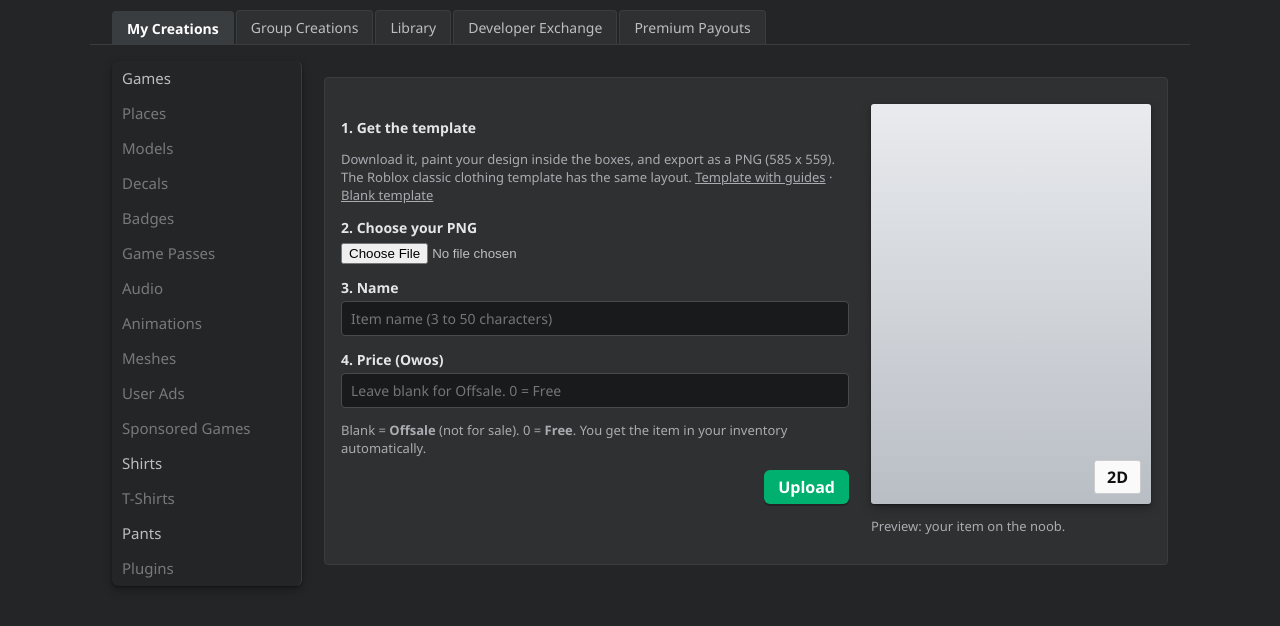
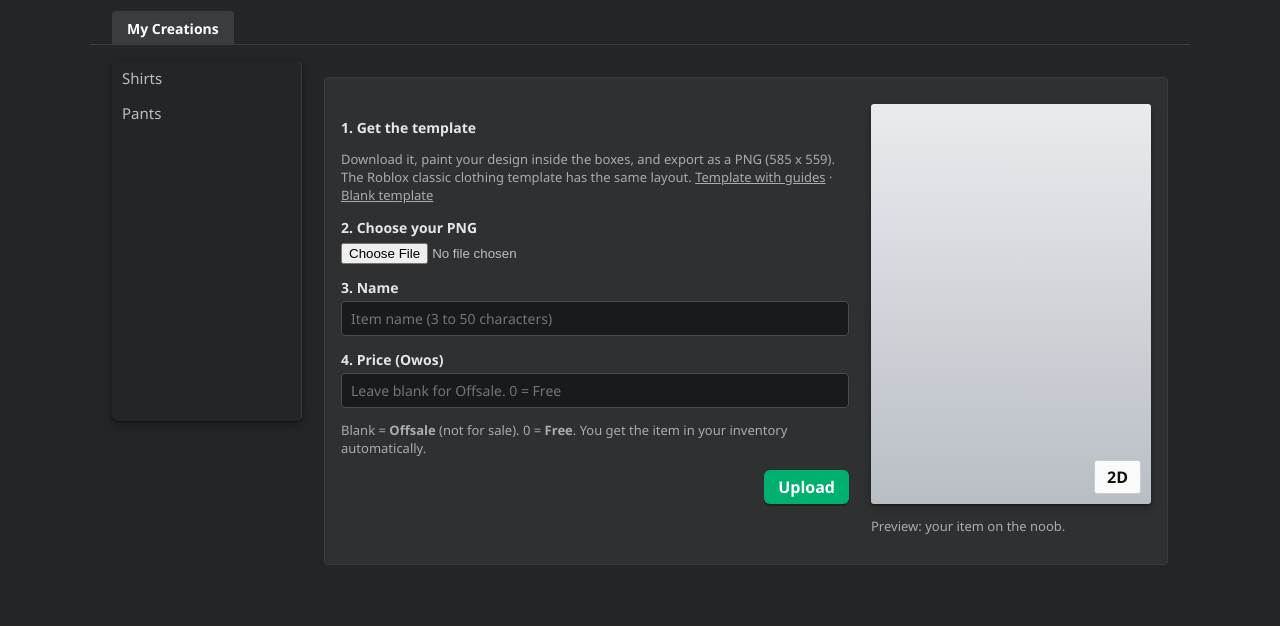
Before and after one commit to pedroamigolegal-creator/Owoxy, a plain HTML site: page create.html in a window 1280 px wide. Drawn offline with nearby package versions, Linux system fonts and the light colour scheme; a script that the page names is missing.

Commit message:
Create: só My Creations e as opções UGC, Shirts, Pants e Faces
Co-Authored-By: Claude Sonnet 5.5 <noreply@anthropic.com>
Claude-Session: https://claude.ai/code/session_01MHp6tH6NyvZ4DCioz5SD1D

```diff
--- a/create.html
+++ b/create.html
@@ -25,26 +25,13 @@
   <div class="layout">
     <aside class="sidebar" id="sidebar-slot"></aside>
     <main class="main wide rb" id="main">
-      <div class="rb-tabs" role="tablist"><a class="on" href="create.html">My Creations</a><span data-soon>Group Creations</span><span data-soon>Library</span><span data-soon>Developer Exchange</span><span data-soon>Premium Payouts</span></div>
+      <div class="rb-tabs" role="tablist"><a class="on" href="create.html">My Creations</a></div>
       <div class="create rb-cols">
         <nav class="create-nav rb-side" id="create-nav" aria-label="Create">
-          <a href="create.html?t=games" data-t="games">Games</a>
-          <a href="#" data-soon>Places</a>
-          <a href="#" data-soon>Models</a>
-          <a href="#" data-soon>Decals</a>
-          <a href="#" data-soon>Badges</a>
-          <a href="#" data-soon>Game Passes</a>
-          <a href="#" data-soon>Audio</a>
-          <a href="#" data-soon>Animations</a>
-          <a href="#" data-soon>Meshes</a>
-          <a href="#" data-soon>User Ads</a>
-          <a href="#" data-soon>Sponsored Games</a>
+          <a href="create.html?t=ugc" data-t="ugc" data-admin hidden>UGC</a>
           <a href="create.html?t=shirt" data-t="shirt">Shirts</a>
-          <a href="#" data-soon>T-Shirts</a>
           <a href="create.html?t=pants" data-t="pants">Pants</a>
-          <a href="create.html?t=ugc" data-t="ugc" data-admin hidden>UGC</a>
           <a href="create.html?t=face" data-t="face" data-admin hidden>Faces</a>
-          <a href="#" data-soon>Plugins</a>
         </nav>
         <section class="create-main">
           <div id="games-pane" hidden></div>
```
